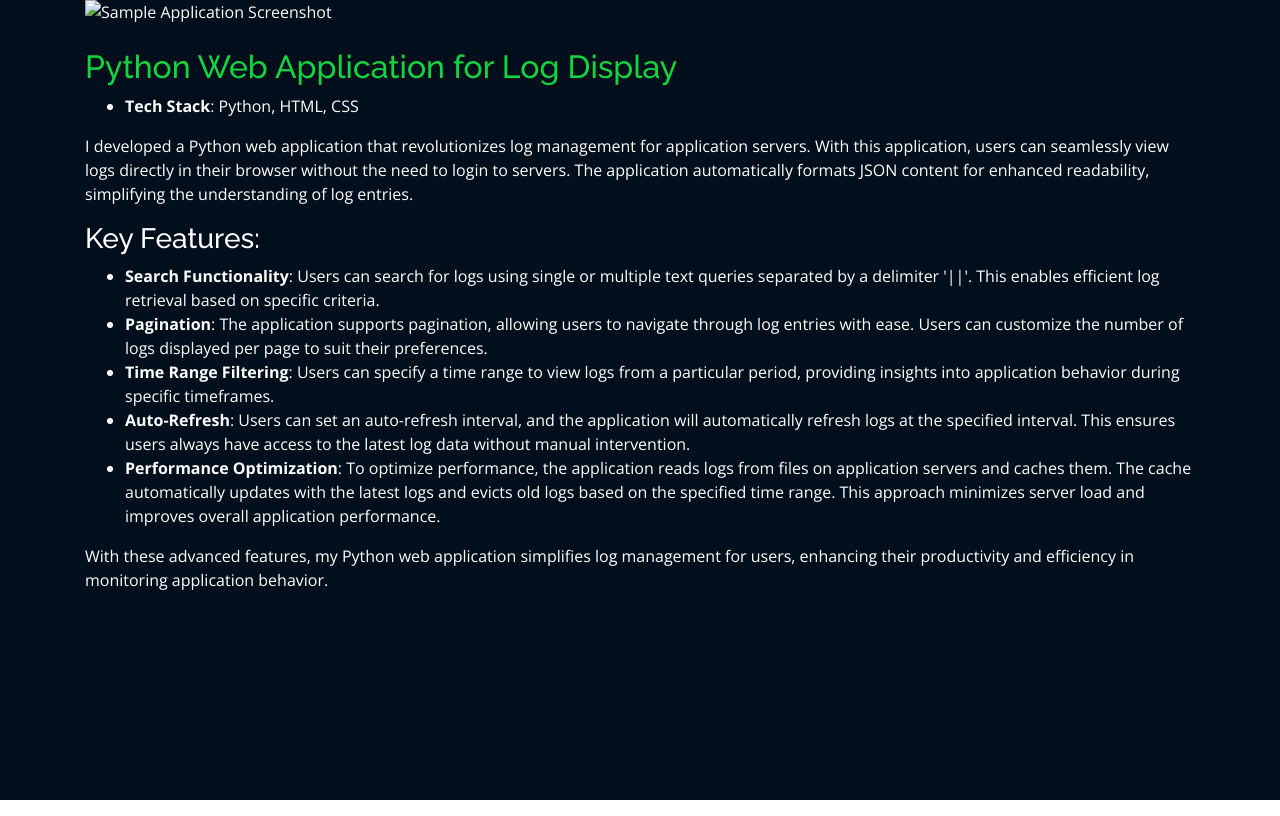
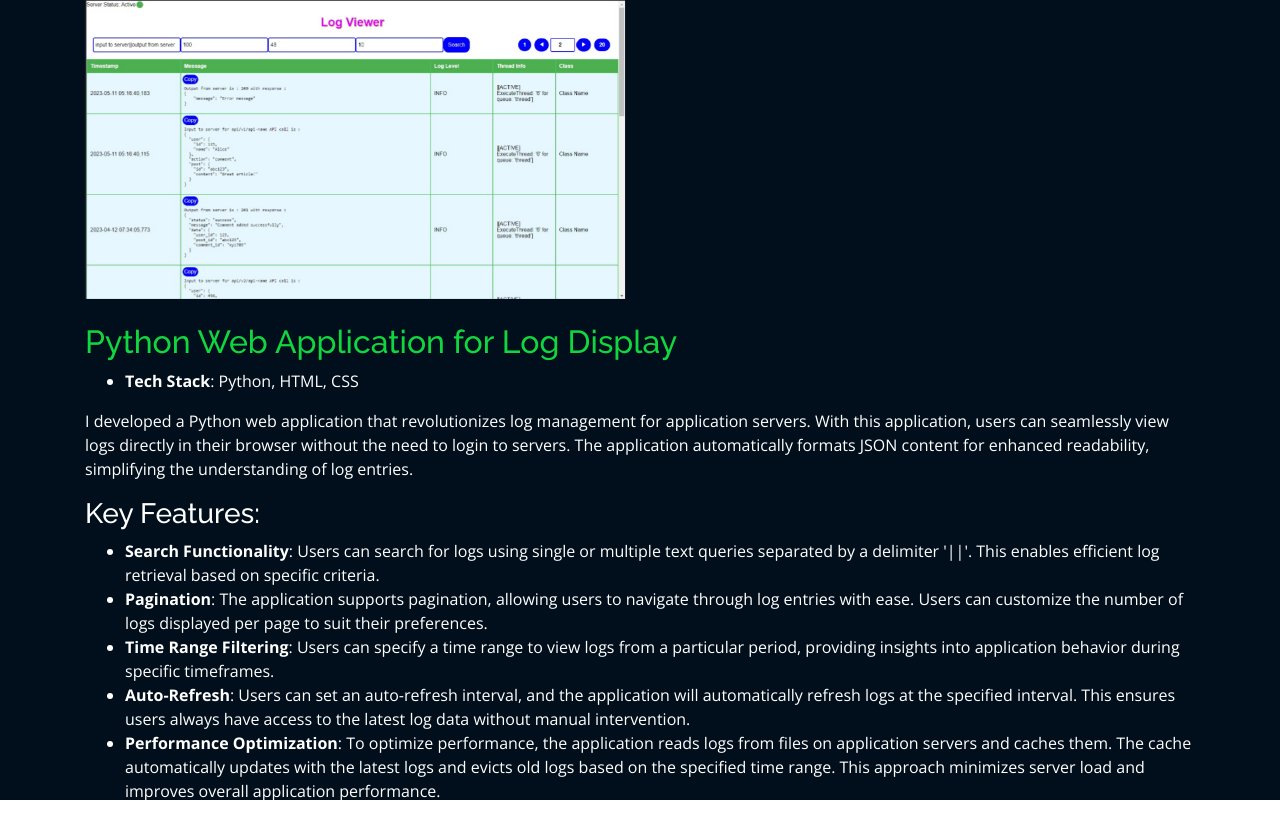
Before and after one commit to kvin101/kvin101.github.io, a plain HTML site: page projects/loganalysis.html in a window 1280 px wide. Drawn offline with nearby package versions, Linux system fonts and the light colour scheme; files whose address does not match are found by name.

Commit message:
fixing log analysis

```diff
--- a/projects/loganalysis.html
+++ b/projects/loganalysis.html
@@ -42,8 +42,8 @@
       <div id="portfolio-details" class="portfolio-details">
         <div class="container">
           <div class="row">
-            <div class="col-12 col-lg-6">
-              <img src="assets/img/project/logviewer.jpg" alt="Sample Application Screenshot"
+            <div class="col-lg-6 portfolio-info">
+              <img src="../assets/img/project/logviewer.jpg" alt="Sample Application Screenshot"
                 style="max-width: 100%; height: auto;">
             </div>
             <div class="col-lg-12 portfolio-info">
```
